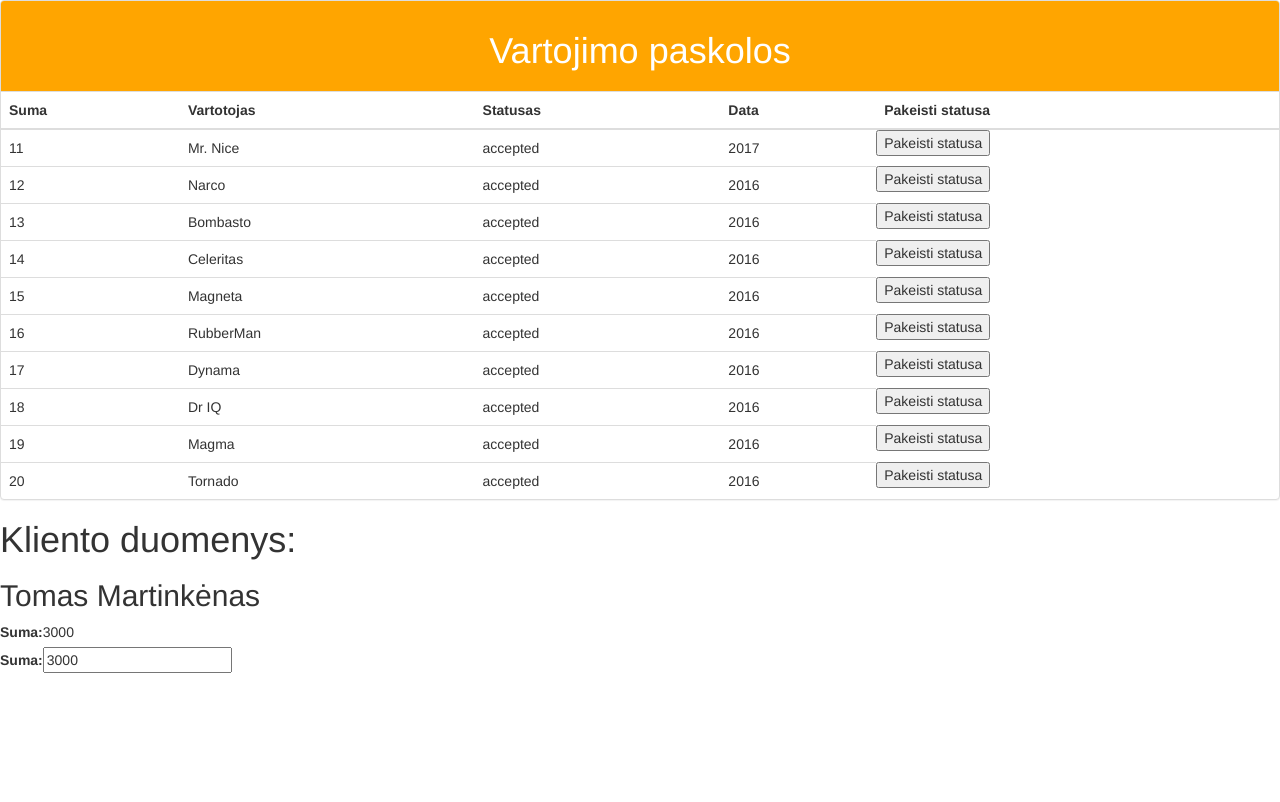
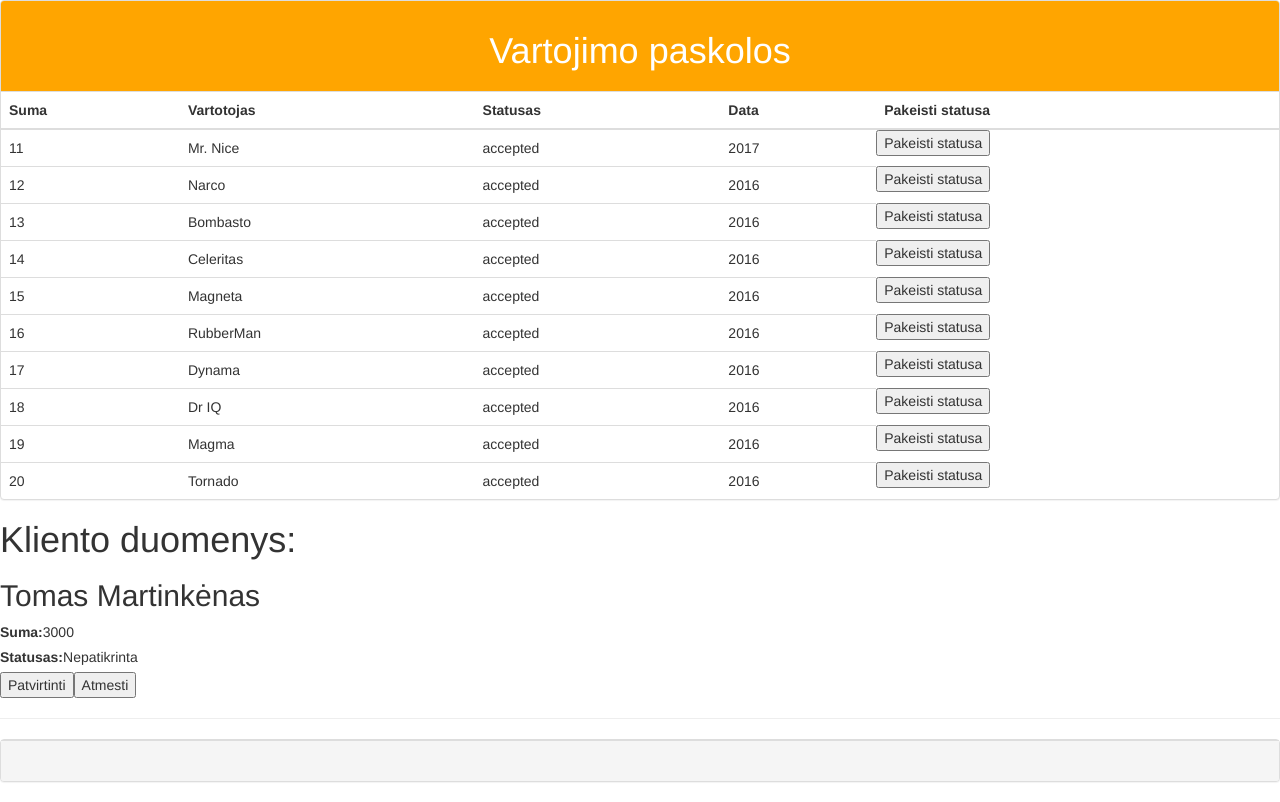
Before and after one commit to lukosevicius/bank-loans-web-app-project, an Angular app: page / in a window 1280 px wide. Built offline with nearby package versions, Linux system fonts and the light colour scheme.

Commit message:
added accept and decline buttons

```diff
--- a/src/app/app.component.ts
+++ b/src/app/app.component.ts
@@ -7,6 +7,7 @@ import { Component } from '@angular/core';
   template: `
 <div class="panel panel-default">
   <div class="panel-heading"><h1 style="text-align:center">Vartojimo paskolos</h1></div>
+
 
 <table class="table">
   <thead class="thead-inverse">
@@ -42,14 +43,29 @@ import { Component } from '@angular/core';
 </table>
 </div>
 
+
+
 <h1>Kliento duomenys:</h1>
 <h2>{{klientas.vardas}}</h2>
 <div><label>Suma: </label>{{klientas.suma}}</div>
- <div>
-    <label>Suma: </label>
-    <input [(ngModel)]="klientas.suma" placeholder="accepted">
+<div><label>Statusas: </label>{{klientas.statusas}}</div>
+ <!--<div>-->
+    <!--<label>Statusas: </label>-->
+    <!--<input [(ngModel)]="klientas.statusas" placeholder="accepted">-->
+<!--</div>-->
+
+
+<button (click)="acceptLoan()">
+  Patvirtinti
+</button>
+<button (click)="declineLoan()">
+  Atmesti
+</button>
+
+<hr>
+<div class="panel panel-default">
+  <div class="panel-footer"><h1 style="text-align:center"></h1></div>
 </div>
-
 
 `,
   styleUrls: ['./app.component.css']
@@ -58,11 +74,25 @@ export class AppComponent {
   Customers = CUSTOMERS;
   klientas : Klientas = {
     suma: 3000,
-    vardas: "Tomas Martinkėnas"
+    vardas: "Tomas Martinkėnas",
+    statusas: "Nepatikrinta"
   }
+
+
+  acceptLoan() {
+    this.klientas.statusas = "Patvirtina"
+  }
+
+  declineLoan() {
+    this.klientas.statusas = "Atmesta"
+  }
+
+
 }
+
 
 export class Klientas {
   suma : number;
   vardas : String;
+  statusas: String;
 }
```
